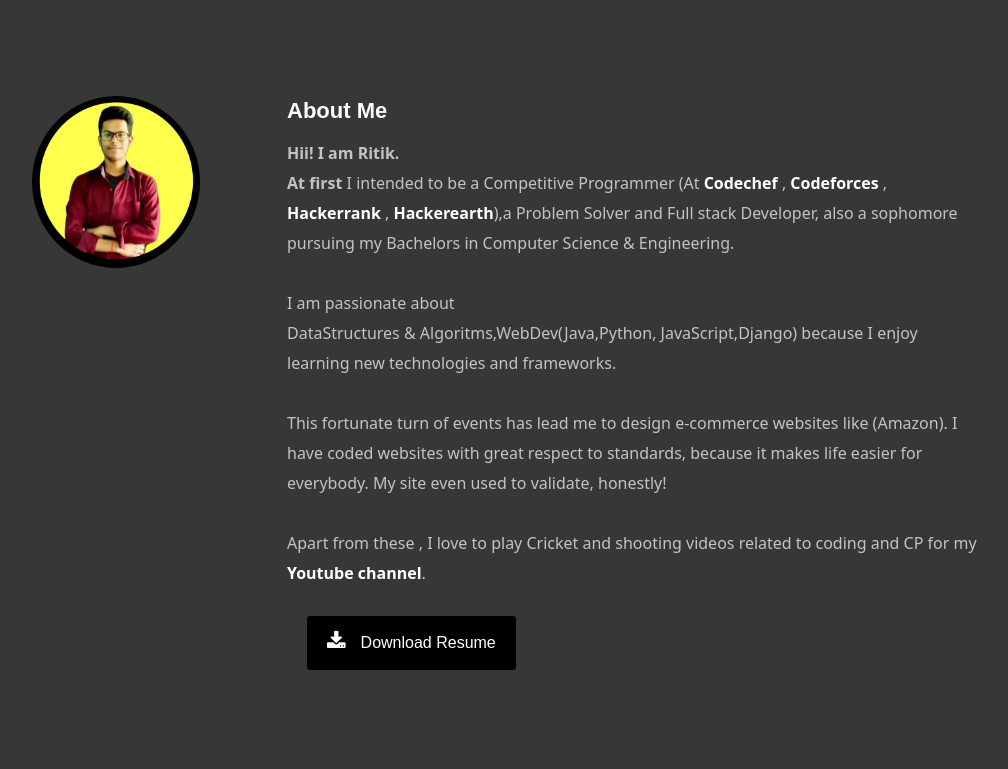
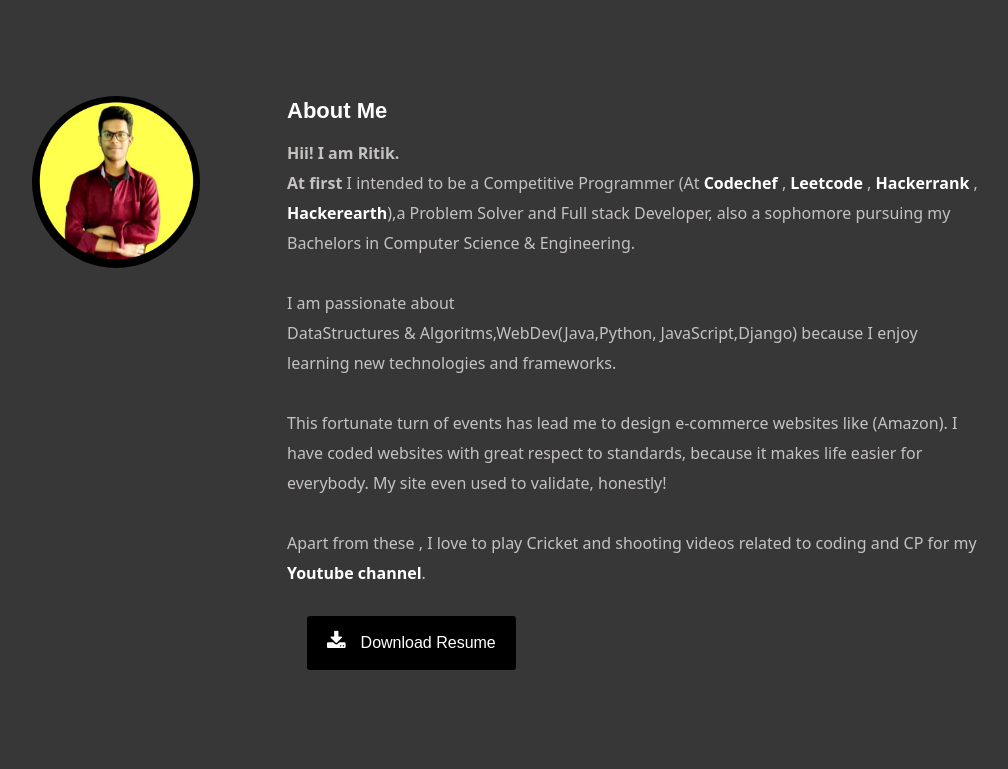
Before and after one commit to RitikKumar121/impportfolio, a Django app: page /about/about.html/ in a window 1280 px wide. Shown: the part 56-825 px from the top of the page, without its empty margins (118-1126 px from the left). Run offline with Django 3.2, Linux system fonts and the light colour scheme.

Commit message:
Update index.html

```diff
--- a/own/portfolio/templates/about/index.html
+++ b/own/portfolio/templates/about/index.html
@@ -500,7 +500,7 @@
                     <b style="color:white">About Me</b>
                 </h2>
 
-                <p><b>Hii! I am Ritik.</b> <br><b> At first</b> I intended to be a Competitive Programmer (At <a href="https://www.codechef.com/users/ritik456" target="_blank"><b>Codechef</b></a> , <a href="https://codeforces.com/profile/" target="_blank"><b>Codeforces</b></a> , <a
+                <p><b>Hii! I am Ritik.</b> <br><b> At first</b> I intended to be a Competitive Programmer (At <a href="https://www.codechef.com/users/ritik456" target="_blank"><b>Codechef</b></a> , <a href="https://leetcode.com/ritikleetcode/" target="_blank"><b>Leetcode</b></a> , <a
                                 href="https://www.hackerrank.com/ritik805131" target="_blank"><b>Hackerrank</b></a> , <a
                                 href="https://www.hackerearth.com/@ritik805131" target="_blank"><b>Hackerearth</b></a>),a Problem Solver and Full stack Developer, also a sophomore pursuing my Bachelors in Computer Science & Engineering.  <br><br>I am passionate about<br> DataStructures & Algoritms,WebDev(Java,Python, JavaScript,Django) because I enjoy learning new technologies and frameworks. <br><br>This fortunate turn of events has lead me to design e-commerce websites like (Amazon).
                     I have coded websites with great respect to standards, because it makes life easier for everybody. My site even used to validate, honestly! <br><br>Apart from these , I love to play Cricket and shooting videos related to coding and CP for
```
